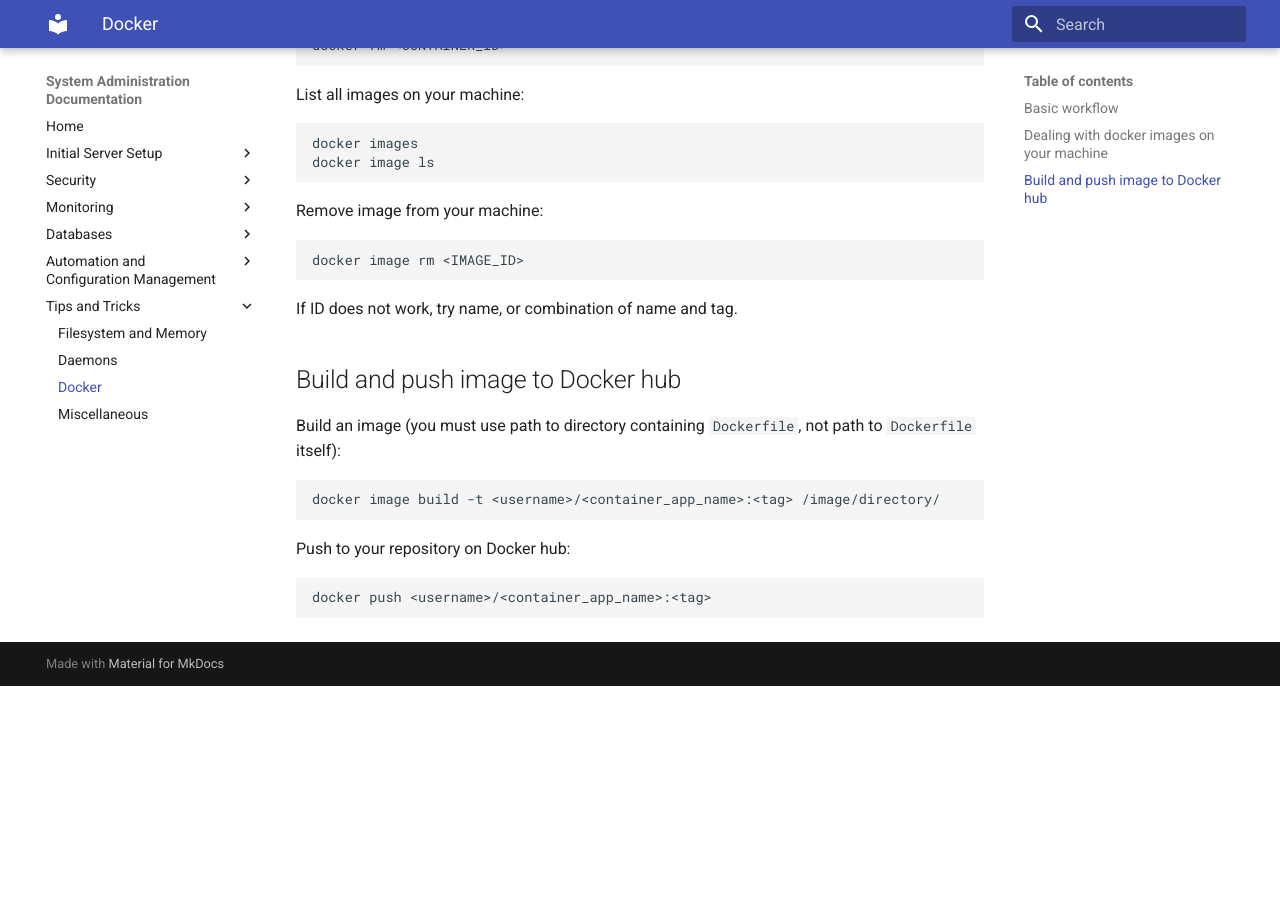
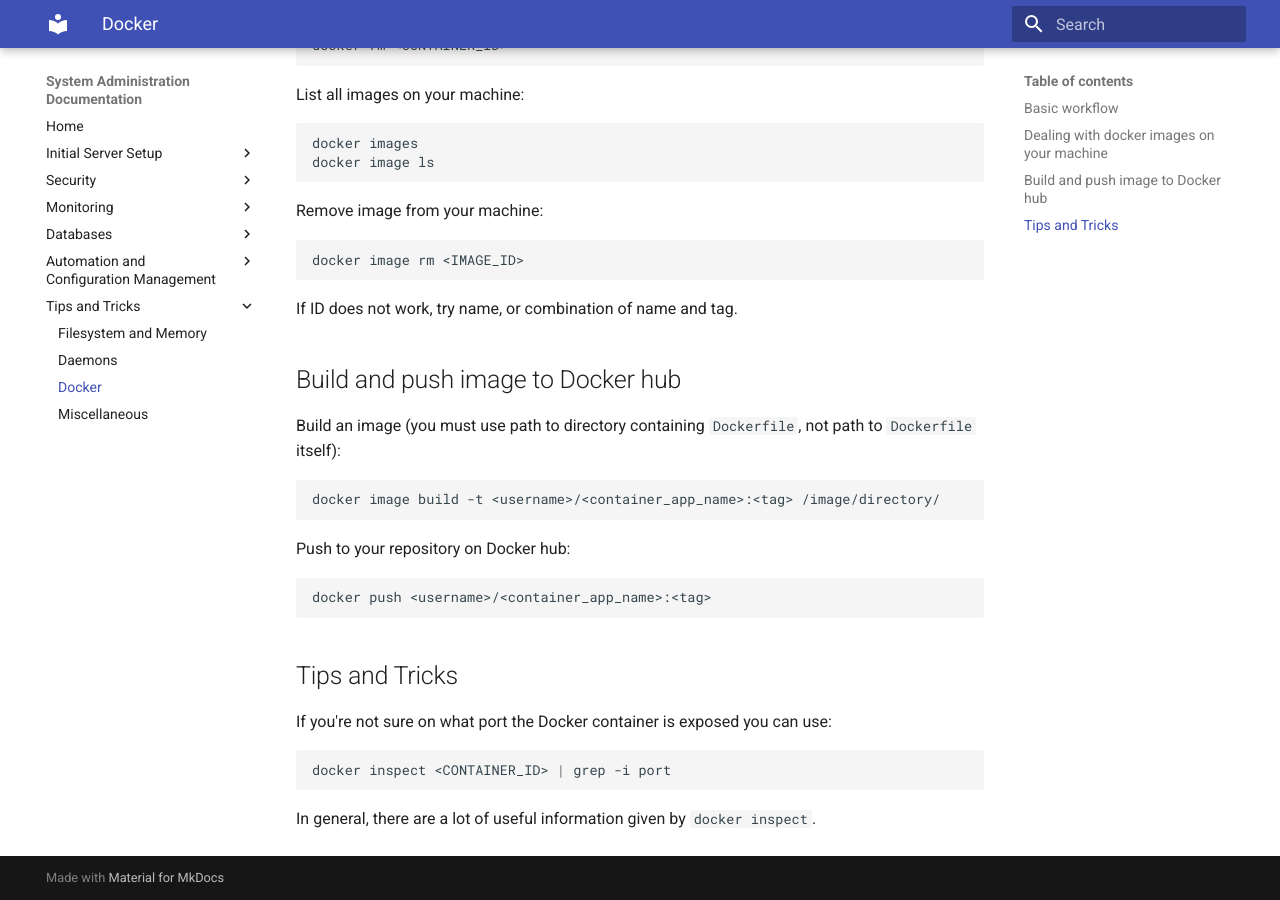
Before and after one commit to petarGitNik/sys-admin-docs, an MkDocs documentation site: the page built from docs/tips-and-tricks/docker.md, in a window 1280 px wide and 900 px high, scrolled down 769 px. Built offline with MkDocs 1.6.1 and Material for MkDocs 9.7.7, drawn with Linux system fonts in a browser that asks for light colours; old or Windows-style settings are respelled for this version of MkDocs; before the commit the page ends 1455 px from its top, so only the background shows below that.

Commit message:
Update docker guide

````diff
--- a/docs/tips-and-tricks/docker.md
+++ b/docs/tips-and-tricks/docker.md
@@ -65,3 +65,13 @@ Push to your repository on Docker hub:
 ```bash
 docker push <username>/<container_app_name>:<tag>
 ```
+
+## Tips and Tricks
+
+If you're not sure on what port the Docker container is exposed you can use:
+
+```bash
+docker inspect <CONTAINER_ID> | grep -i port
+```
+
+In general, there are a lot of useful information given by `docker inspect`.
````
